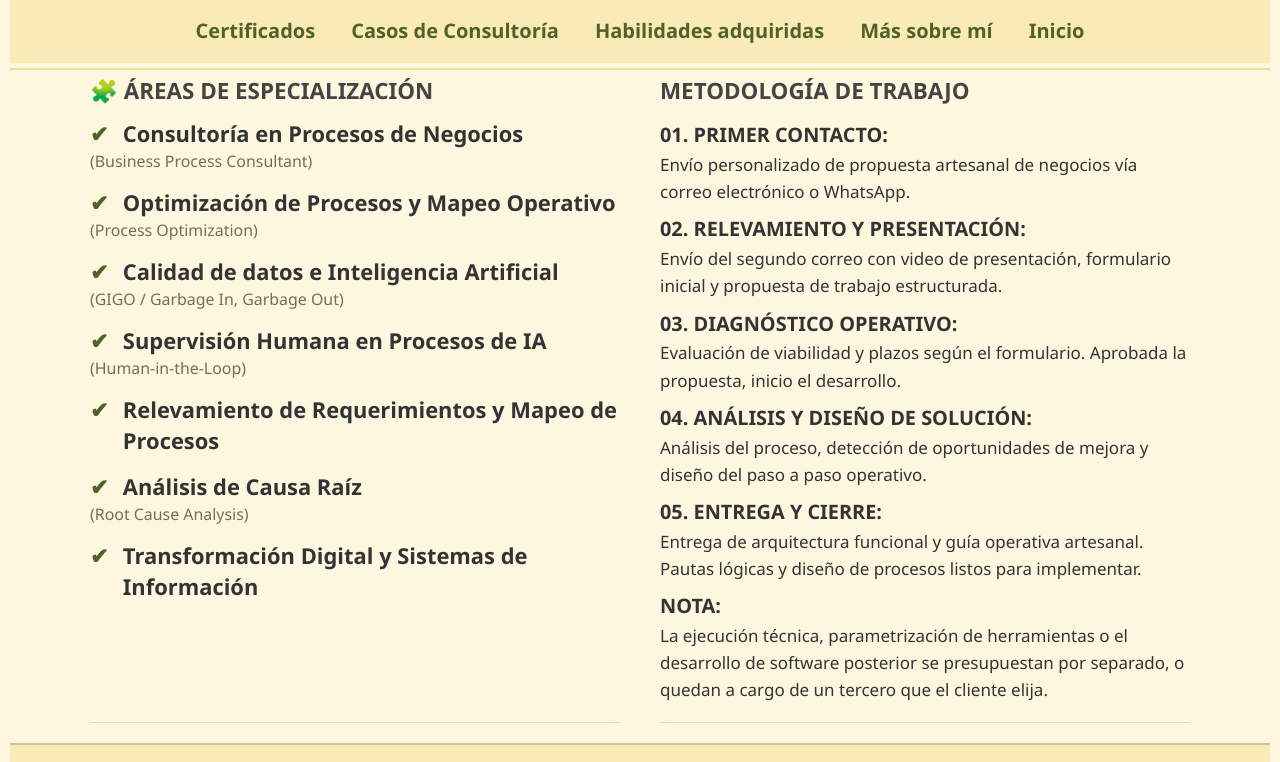
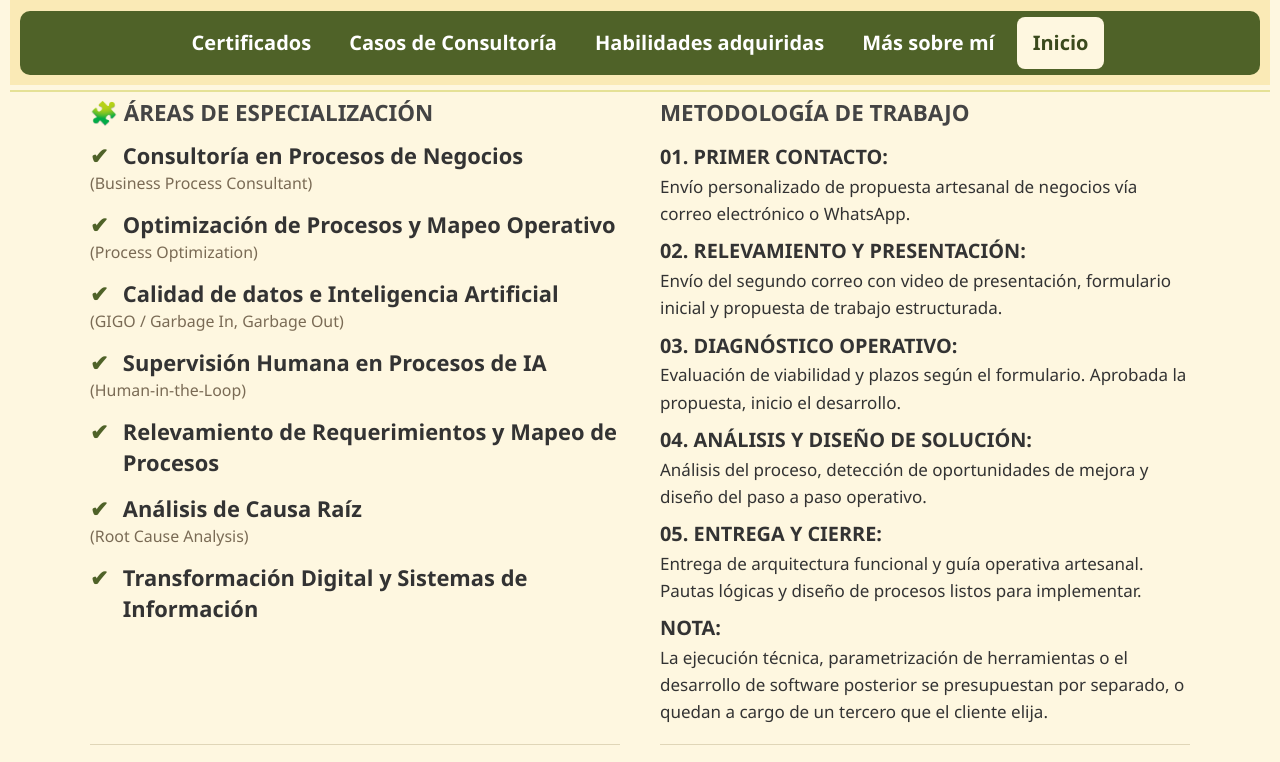
Before and after one commit to miriambay/miriambay.github.io, a plain HTML site: page index.html in a window 1280 px wide. Shown: the part 160-922 px from the top of the page. Drawn offline with Linux system fonts and the light colour scheme.

Commit message:
Add files via upload

```diff
--- a/style.css
+++ b/style.css
@@ -62,7 +62,7 @@ header p {
 .top-nav a,
 .nav-link {
     font-size: 1.25rem !important; /* Tamaño cómodo y visible para todo el menú */
-    color: var(--verde-oliva) !important;
+    color: #ffffff !important;
     text-decoration: none !important;
     transition: color 0.2s ease-in-out, text-decoration 0.2s ease-in-out;
 }
@@ -70,31 +70,39 @@ header p {
 /* Efecto al pasar el mouse por encima */
 .top-nav a:hover,
 .nav-link:hover {
-    color: var(--verde-oliva-oscuro) !important;
-    text-decoration: underline !important;
+    color: #ffffff !important;
+    text-decoration: none !important;
 }
 
 /* Barra de navegación */
 .top-nav {
   display: flex;
-  gap: 1rem;
+  gap: 6px;
   justify-content: center;
   flex-wrap: wrap;
-  margin-top: 12px;
+  margin-top: 14px;
+  background-color: var(--verde-oliva);
+  border-radius: 10px;
+  padding: 6px 10px;
 }
 
 .top-nav .nav-link {
   background: transparent;
-  padding: 6px 10px;
-  border-radius: 6px;
-  color: var(--texto-encabezado);
+  padding: 10px 16px;
+  border-radius: 8px;
+  color: #ffffff;
   text-decoration: none;
-  font-weight: 600;
+  font-weight: 700;
   font-size: 0.95rem;
 }
 
 .top-nav .nav-link:hover {
-  background-color: var(--borde-suave);
+  background-color: rgba(255, 255, 255, 0.2);
+}
+
+.top-nav .nav-link:focus-visible {
+  outline: 3px solid #ffffff;
+  outline-offset: 2px;
 }
 
 /* Separadores */
@@ -220,8 +228,8 @@ footer {
   }
 
   /* Navegación en móvil: enlaces apilados y centrados */
-  .top-nav { flex-direction: column; gap: 8px; }
-  .top-nav .nav-link { padding: 10px 12px; }
+  .top-nav { flex-direction: column; gap: 4px; }
+  .top-nav .nav-link { padding: 12px; text-align: center; }
 }
 
 /* Responsive landscape (horizontal hasta 767px) */
@@ -463,3 +471,13 @@ footer {
   width: 1.5em;
   text-indent: 0;
 }
+
+/* 📍 La opción del menú de la sección abierta queda resaltada */
+body:has(#certificados:target) .nav-link[href="#certificados"],
+body:has(#casos:target) .nav-link[href="#casos"],
+body:has(#habilidades:target) .nav-link[href="#habilidades"],
+body:has(#mas-sobre-mi:target) .nav-link[href="#mas-sobre-mi"],
+body:not(:has(.panel:target)) .nav-link[href="#inicio"] {
+  background-color: var(--crema-suave);
+  color: var(--verde-oliva-oscuro) !important;
+}
```
